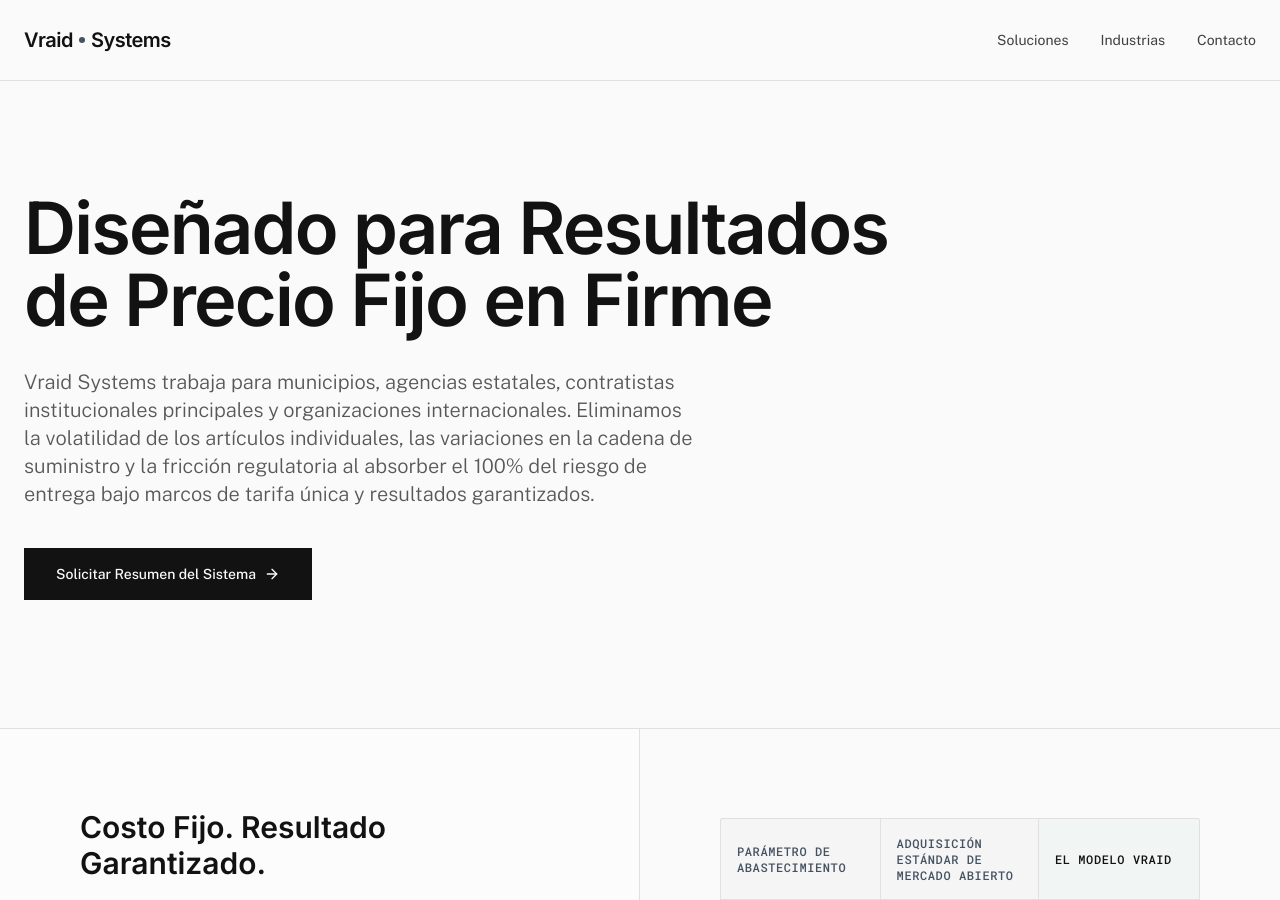
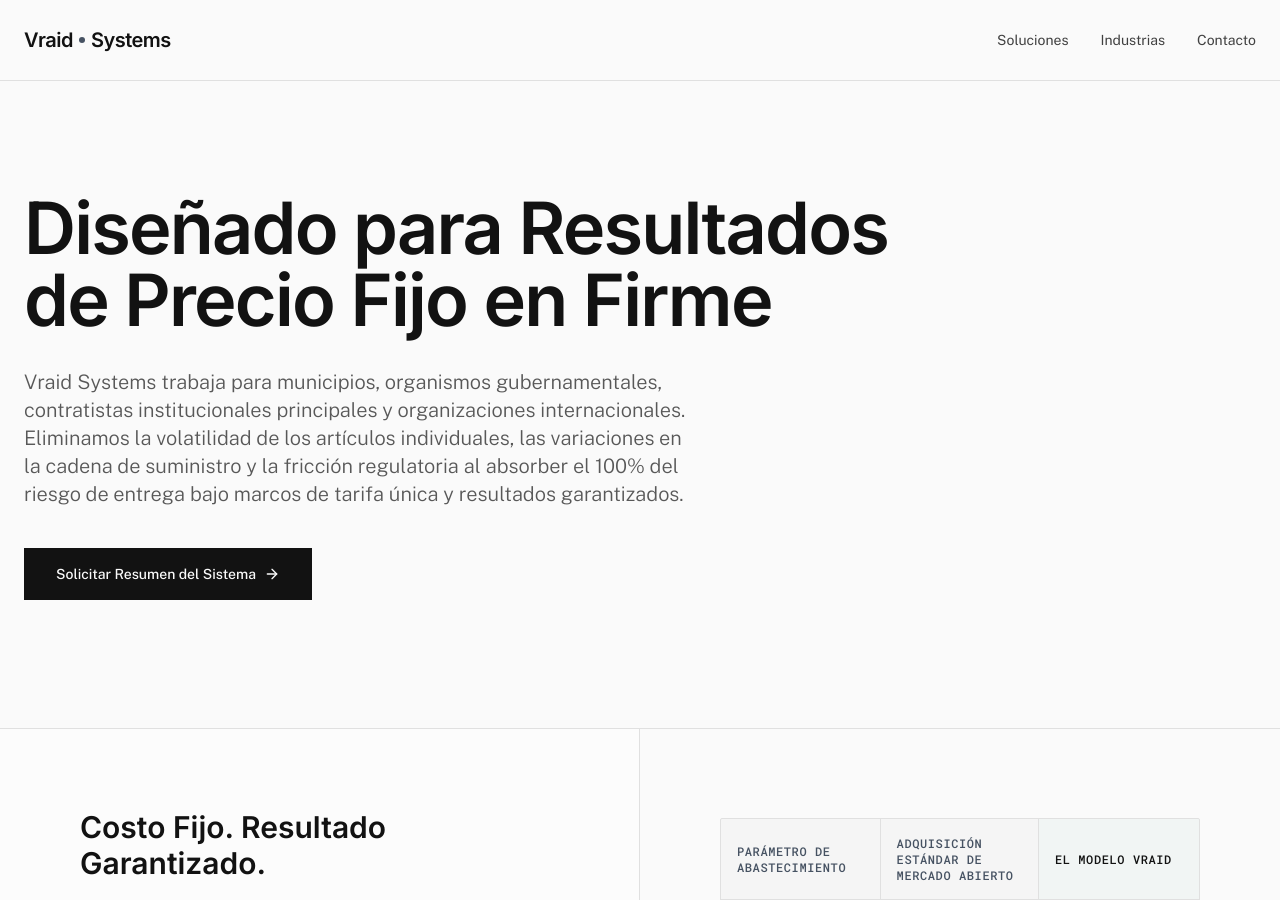
Before and after one commit to Vraid-Systems/Vraid-Systems.github.io, a Jekyll site: the page built from es.html, in a window 1280 px wide and 900 px high. Built offline with Jekyll 4.4.1, drawn with Linux system fonts in a browser that asks for light colours; nearby versions of some CDN libraries.

Commit message:
update language to work globally

```diff
--- a/_config.yml
+++ b/_config.yml
@@ -1,7 +1,7 @@
 about:
-  en: Vraid Systems delivers for municipalities, state agencies, institutional primes, and international organizations. We eliminate line-item volatility, supply chain variances, and regulatory friction by absorbing 100% of the delivery risk under single-fee, guaranteed outcome frameworks.
-  es: Vraid Systems trabaja para municipios, agencias estatales, contratistas institucionales principales y organizaciones internacionales. Eliminamos la volatilidad de los artículos individuales, las variaciones en la cadena de suministro y la fricción regulatoria al absorber el 100% del riesgo de entrega bajo marcos de tarifa única y resultados garantizados.
-  ru: Vraid Systems работает с муниципалитетами, государственными учреждениями, крупными институциональными подрядчиками и международными организациями. Мы устраняем волатильность цен на отдельные позиции, колебания в цепочке поставок и нормативные барьеры, беря на себя 100% риска доставки в рамках структур с единой комиссией и гарантированным результатом.
+  en: Vraid Systems delivers for municipalities, government agencies, institutional primes, and international organizations. We eliminate line-item volatility, supply chain variances, and regulatory friction by absorbing 100% of the delivery risk under single-fee, guaranteed outcome frameworks.
+  es: Vraid Systems trabaja para municipios, organismos gubernamentales, contratistas institucionales principales y organizaciones internacionales. Eliminamos la volatilidad de los artículos individuales, las variaciones en la cadena de suministro y la fricción regulatoria al absorber el 100% del riesgo de entrega bajo marcos de tarifa única y resultados garantizados.
+  ru: Vraid Systems работает с муниципалитетами, государственные учреждения, крупными институциональными подрядчиками и международными организациями. Мы устраняем волатильность цен на отдельные позиции, колебания в цепочке поставок и нормативные барьеры, беря на себя 100% риска доставки в рамках структур с единой комиссией и гарантированным результатом.
 contact: sales@vraidsys.com
 description:
   en: Engineered for Firm-Fixed-Price Outcomes
```
